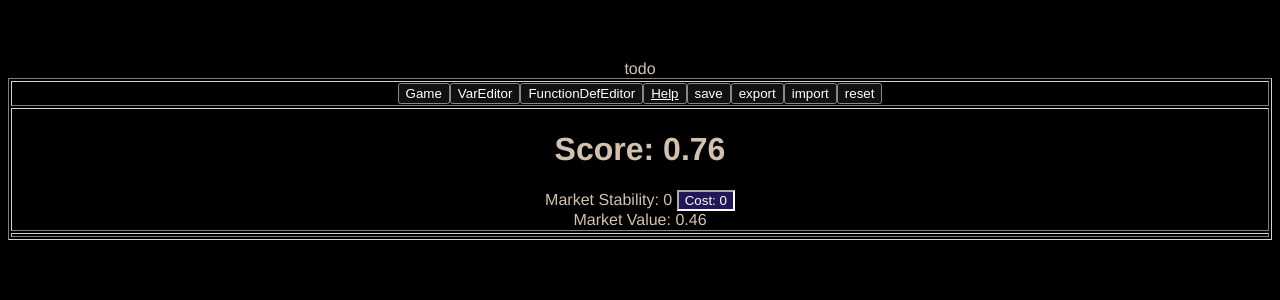
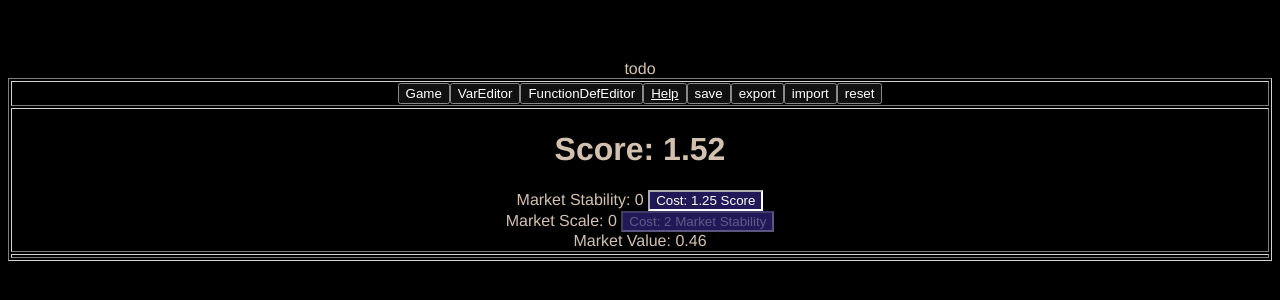
Before and after one commit to typeholes/mathole, a Vue app: page / in a window 1280 px wide. Both pictures are taken after a click on the button "Game". Shown: the top 300 px of the page. Built offline with nearby package versions, Linux system fonts and the light colour scheme.

Commit message:
buyable now spend currencies
todo: save/export/import/reset

```diff
--- a/src/GameState.ts
+++ b/src/GameState.ts
@@ -1,3 +1,4 @@
+import { string } from "mathjs";
 import { FunctionDefManager } from "./js/FunctionDef";
 
 import { GameVarManager } from "./js/GameVar";
@@ -60,6 +61,14 @@ export class GameState<T> {
         return this.gameVarManager.isBuyable(varName);
     }
 
+    getCurrencyName(varName) : string {
+        return this.gameVarManager.getCurrencyName(varName);
+    }
+
+    getCurrencyDisplayName(varName) : string {
+        return this.getDisplayName(this.getCurrencyName(varName));
+    }
+
     private static _instance: GameState<any>;
 
     private readonly gameVarManager: GameVarManager<T>;
@@ -86,12 +95,11 @@ export class GameState<T> {
         );
 
         const vars = this.gameVarManager;
-        const cnt = 'cnt';
-        const scoreGameVar = vars.newCalculation( 'score', 'Score', false, id, {'x': 't'} );
-        const stabilityGameVar = vars.newBuyable( 'stability', 'Market Stability', true, times, {'x': 1.25, b: 'smoother+1'});
-        const smootherGameVar = vars.newCalculation( 'smoother', 'Smoother', false, times, {x: 'stability', b: 0.01});
-        const marketValueGameVar = vars.newCalculation('marketValue', 'Market Value', true, curvedSawtooth, {x: 't'});
-
+        vars.newCalculation( 'score', 'Score', false, times, {'x': 't', b:2} );
+        vars.newBuyable( 'stability', 'Market Stability', true, times, {'x': 1.25, b: 'stability+1'}, 'score');
+        vars.newBuyable( 'marketScale', 'Market Scale', true, times, {'x': 2, b: 'marketScale+1'}, 'stability');
+        vars.newCalculation( 'smoother', 'Smoother', false, times, {x: 'stability', b: 0.01});
+        vars.newCalculation('marketValue', 'Market Value', true, calcMarketValue, {x: 't'});
     }
 
 }
@@ -106,4 +114,4 @@ const sawtooth = FunctionDefManager.create('sawtooth', ['x'], '(1+zigZag((2 * x
 const steps = FunctionDefManager.create('steps', ['x'], 'x - sawtooth(x)');
 const logSquares = FunctionDefManager.create('logSquares', ['x','b'], 'log(x^2+b^2)');
 const curvedSawtooth = FunctionDefManager.create('curvedSawtooth', ['x'], 'logSquares(x^smoother,sawtooth(x))');
-const calcMarketValue = FunctionDefManager.create('calcMarketValue', ['x'], 'curvedSawtooth(t)');
+const calcMarketValue = FunctionDefManager.create('calcMarketValue', ['x'], 'curvedSawtooth(x)*(marketScale+1)');
--- a/src/components/GameVarView.vue
+++ b/src/components/GameVarView.vue
@@ -20,13 +20,22 @@ function getCost(varName) {
   return Math.round(val *100)/100;
 }
 
+function canBuy(varName) {
+  const currencyName = gameState.getCurrencyName(varName);
+  if (!currencyName) { return false;}
+
+  const currency = gameState.getValue(currencyName);
+
+  return currency >= getCost(varName);
+
+}
 </script>
 
 <template>
     <div v-if="gameState.isVisible(varName)">
         {{ gameState.getDisplayName(varName) }}: {{ getValue(varName) }}
-        <button @click="gameState.buy(varName)" v-if="gameState.isBuyable(varName)">
-            Cost: {{ getCost(varName) }}
+        <button @click="gameState.buy(varName)" v-if="gameState.isBuyable(varName)" :disabled="!canBuy(varName)" >
+            Cost: {{ getCost(varName) }} {{ gameState.getCurrencyDisplayName(varName) }}
         </button> <br>
     </div>
 </template>
--- a/src/js/FunctionDef.ts
+++ b/src/js/FunctionDef.ts
@@ -1,6 +1,4 @@
 import { runDefinition as mathRunDefinition, runString } from "./mathUtil";
-
-import { GameVarManager } from "./GameVar";
 
 export type argMap = {[index: string]: string | number};
 
@@ -18,8 +16,12 @@ export class FunctionDef {
         this._fn = mathRunDefinition(this.defString()).fn;
     }
 
-    argvalues(args: argMap) : (string|number)[] {
+    evalArgValues(args: argMap) : (string|number)[] {
         return this.argNames.map( name => runString(args[name]));
+    }
+
+    argValues(args: argMap) : (string|number)[] {
+        return this.argNames.map( name => args[name]);
     }
 
     private defString() : string {
@@ -28,12 +30,22 @@ export class FunctionDef {
 
 
     run(args: argMap) : number {
-        return this._fn(...this.argvalues(args));
+        return this._fn(...this.evalArgValues(args));
     }
+
+    callStr(args: argMap) : string {
+        return this.name + '(' + this.argValues(args).join(',') + ')';
+    }
+
+    callStrEvaluatedArgs(args: argMap) : string {
+        return this.name + '(' + this.evalArgValues(args).join(',') + ')';
+    }
+
 
 }
 
 export class FunctionDefManager {
+
     private static readonly _instance: FunctionDefManager = new FunctionDefManager();
 
     private map: {[any: string]: FunctionDef} = {};
@@ -51,4 +63,9 @@ export class FunctionDefManager {
         FunctionDefManager.add(fn);
         return fn;
     }
+
+    static adjust(fn: FunctionDef, newName: string, bodyModifier: (body: string) => string): FunctionDef {
+        const ret = this.create(newName, fn.argNames, bodyModifier(fn.body));
+        return ret;
+    }
 }
--- a/src/js/GameVar.ts
+++ b/src/js/GameVar.ts
@@ -12,7 +12,7 @@ export abstract class GameVar {
     readonly name: string;
     readonly displayName: string;
     readonly visible: boolean;
-    readonly fn: FunctionDef;
+    fn: FunctionDef;
     readonly args: argMap;
 
     get value( ) : number {
@@ -60,6 +60,20 @@ export class GameCalculation extends GameVar  {
 export class GameBuyable extends GameVar {
 
     private _cntBought = 0;
+    private _totalBought = 0;
+    currency: string;
+
+    constructor(
+        name: string,
+        displayName: string,
+        visible: boolean,
+        fn: FunctionDef,
+        args: argMap,
+        currency: string
+    ) {
+        super(name, displayName, visible, fn, args);
+        this.currency = currency;
+    }
 
     get cost () {
        return super.value;
@@ -69,8 +83,17 @@ export class GameBuyable extends GameVar {
         return this._cntBought;
     }
 
+    get totalBought() {
+        return this._totalBought;
+    }
+
     buy(): void {
         this._cntBought++;
+        this._totalBought++;
+    }
+
+    spend(cnt: number): void {
+        this._cntBought -= cnt;
     }
 }
 
@@ -105,6 +128,35 @@ export class GameVarManager<T> {
         this.add(GameTime.instance);
     }
 
+    getUIValue(gameVar: GameVar) : number {
+        return this.valueGetter(this.uiState, gameVar.name);
+    }
+
+    setUIValue(gameVar: GameVar, makeDirty: "dirty"|"clean" = "clean") : void {
+        const value = gameVar.value;
+        const varName = gameVar.name;
+        this.valueSetter(this.uiState, varName, value);
+        setMathVariable(varName, value);
+
+        if (gameVar instanceof GameBuyable) {
+            this.valueSetter( this.uiState, gameVar.name + '_total', gameVar.totalBought);
+            setMathVariable(varName + '_total', gameVar.totalBought);
+        }
+        if (makeDirty === "dirty") {
+            this._dirty.push(varName);
+        }
+    }
+
+    getUICost(gameVar: GameVar) : number {
+        return this.costGetter(this.uiState, gameVar.name);
+    }
+
+    setUICost(gameVar: GameVar) : void {
+        if ( gameVar instanceof GameBuyable) {
+            this.costSetter(this.uiState, gameVar.name, gameVar.cost);
+        }
+    }
+
     newCalculation(
         name: string,
         displayName: string,
@@ -123,23 +175,34 @@ export class GameVarManager<T> {
         displayName: string,
         visible: boolean,
         fn: FunctionDef,
-        args: argMap
+        args: argMap,
+        currency: string
     ) : GameBuyable {
+        this.varAdder(this.uiState, name + '_total');
 
-        const ret = new GameBuyable(name, displayName, visible, fn, args) ;
+        const ret = new GameBuyable(name, displayName, visible, fn, args, currency) ;
         this.add(ret);
+        this.setUIValue(ret);
+        this.setUICost(ret);
+
+        const currencyVar = this._items[currency];
+        if (currencyVar instanceof GameCalculation) {
+             currencyVar.fn = FunctionDefManager.adjust(currencyVar.fn, name + '_' + currency, (body) =>
+                body + ' - ' + fn.callStr(args).replace(name, name + '_total') + ' + ' +  fn.callStrEvaluatedArgs(args)
+                );
+        }
+        this.setUIValue(currencyVar, 'dirty');
         return ret;
     }
 
     add(g: GameVar) {
         this.varAdder(this.uiState, g.name);
 
-        this._dependencies[g.name]=[];
+        this._dependencies[g.name] = [];
         this._calculateDependencies(g);
         this._order.push( g.name );
         this._items[g.name] = g;
-        this._dirty.push(g.name);
-        setMathVariable(g.name, 0);
+        this.setUIValue(g, "dirty");
     }
 
     get(name: string) {
@@ -157,7 +220,6 @@ export class GameVarManager<T> {
 
     private _calculateDependencies(tgt: GameVar) : void {
         for( const name in this._items) {
-    //        const g = this._items[name];
             if (tgt.dependsOn(name)) {
                 this._dependencies[name].push(tgt.name);
             }
@@ -169,19 +231,16 @@ export class GameVarManager<T> {
 
         const t = (this._items.t as GameTime);
         t.time += elapsedTime;
-        setMathVariable('t', t.time);
         this.valueSetter(this.uiState, 't', t.time);
         this._dirty.push('t');
 
         const ran: string[] = [];
 
-
-
         this._order.forEach( (name) => {
             if (this._dirty.includes(name)) {
-                const val = this._items[name].value;
-                this.valueSetter(this.uiState, name, val);
-                setMathVariable(name, val);
+                const dirtyVar = this._items[name];
+
+                this.setUIValue(dirtyVar);
 
                 removeValuefromArray(this._dirty, name);
 
@@ -196,13 +255,40 @@ export class GameVarManager<T> {
         return this.get(varName) instanceof GameBuyable;
     }
 
-    buy(varName) {
+    getCurrency(varName: string) : GameVar {
         const buyable = this.get(varName);
-        if ( ! (buyable instanceof GameBuyable)) return;
+        if ( ! (buyable instanceof GameBuyable)) {return;}
+
+        return this.get(buyable.currency);
+    };
+
+    getCurrencyName(varName) {
+        const currency = this.getCurrency(varName);
+        if (!currency) { return ""; }
+        return currency.name;
+    }
+
+    buy(varName: string) {
+        const buyable = this.get(varName);
+        if ( ! (buyable instanceof GameBuyable)) { return; }
+
+        const currencyName = this.getCurrencyName(varName);
+        const currency = this.get(currencyName);
+
+        const cost = buyable.cost;
+        if (cost > this.valueGetter(this.uiState, currencyName)) { return; }
 
         buyable.buy();
+        this.setUIValue(currency, 'dirty');
 
-        this.costSetter(this.uiState, varName, buyable.cost);
+        this.setUIValue(buyable, 'dirty');
+        this.setUICost(buyable);
+        if (currency instanceof GameBuyable) {
+            currency.spend(cost);
+            this.setUIValue(currency);
+            this.setUICost(currency);
+        }
+
         this._dirty.push(varName);
 
         displayFunction(FunctionDefManager.get('sawtooth'),'', '#test-graph-expr', {});
```
